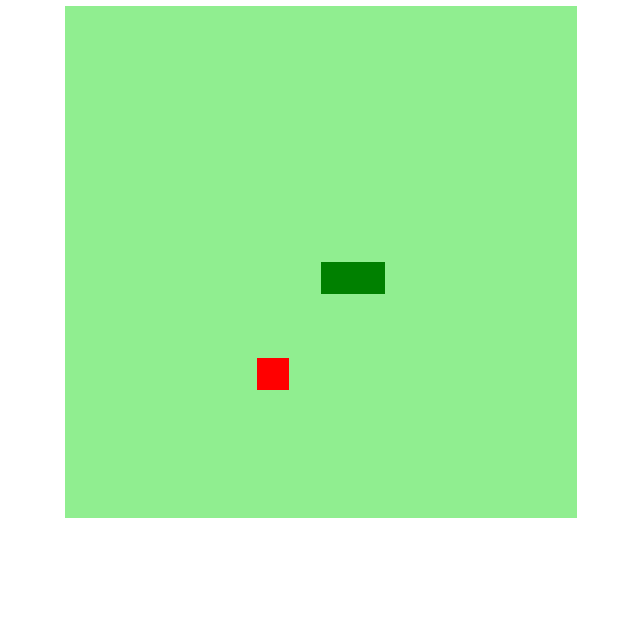
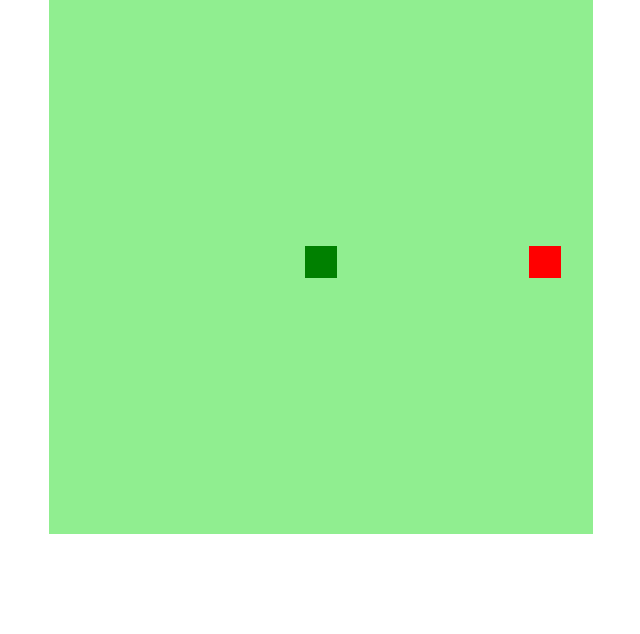
Before and after one commit to vitorfgoncalves/snake-game-JS, a plain HTML site: page index.html in a window 1280 px wide. Shown: the part 166-800 px from the top of the page, without its empty margins (319-959 px from the left). Drawn offline with Linux system fonts and the light colour scheme.

Commit message:
correção do bug onde snake desaparecia do canvas, organização do código

```diff
--- a/index.html
+++ b/index.html
@@ -11,6 +11,6 @@
     </head>
     <body>
         <h1>SNAKE GAME!</h1>
-        <canvas id="snake" width="512" height="512"></canvas>
+        <canvas id="snake" width="544" height="544"></canvas>
     </body>
 </html>
--- a/script.js
+++ b/script.js
@@ -1,21 +1,26 @@
 let canvas = document.getElementById("snake");
+
 let context = canvas.getContext("2d");
+
 let box = 32;
+
 let snake = [];
 snake[0] = {
     x: 8 * box,
     y: 8 * box
 }
 
-let direction = "right";
+let direction;
+
 let food = {
     x: Math.floor(Math.random() * 15 + 1) * box,
     y: Math.floor(Math.random() * 15 + 1) * box
 }
+// Funções de desenho
 
 function criarBG() {
     context.fillStyle = "lightgreen";
-    context.fillRect(0, 0, 16 * box, 16 * box);
+    context.fillRect(0, 0, 17 * box, 17 * box);
 }
 
 function criarCobrinha() {
@@ -30,6 +35,7 @@ function drawFood() {
     context.fillRect (food.x, food.y, box, box);
 }
 
+// Fim das funções de desenho
 document.addEventListener('keydown', update);
 
 function update(event) {
@@ -40,10 +46,14 @@ function update(event) {
 }
 
 function iniciarJogo() {
+    criarBG();
+    criarCobrinha();
+    drawFood();
+
     if(snake[0].x > 15 * box && direction == "right") snake[0].x = 0;
-    if(snake[0].x < 0 && direction == "left") snake[0].x = 16 * box;
+    if(snake[0].x <= 0 && direction == "left") snake[0].x = 16 * box;
     if(snake[0].y > 15 * box && direction == "down") snake[0].y = 0;
-    if(snake[0].y < 0 && direction == "up") snake[0].y = 16 * box;
+    if(snake[0].y <= 0 && direction == "up") snake[0].y = 16 * box;
 
     for (i = 1; i < snake.length; i++){
         if(snake[0].x == snake[i].x && snake[0].y == snake[i].y){
@@ -51,10 +61,6 @@ function iniciarJogo() {
             alert('Game over!');
         }
     }
-
-    criarBG();
-    criarCobrinha();
-    drawFood();
 
     let snakeX = snake[0].x;
     let snakeY = snake[0].y;
@@ -82,4 +88,4 @@ function iniciarJogo() {
     snake.unshift(newHead);
 }
 
-let jogo = setInterval(iniciarJogo, 100);
+let jogo = setInterval(iniciarJogo, 50);
```
